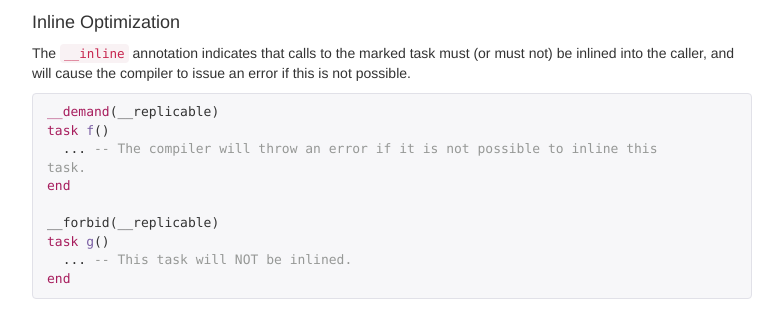
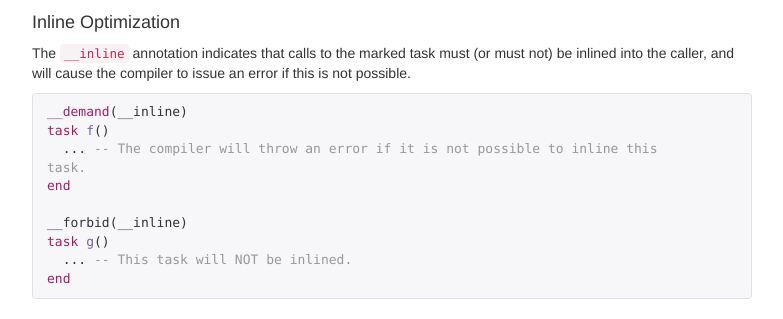
Before and after one commit to StanfordLegion/regent-lang.org, a Jekyll site: the page built from reference.md, in a window 1280 px wide and 900 px high, scrolled down 9456 px. Shown: the part 156-475 px from the top of the window, without its empty margins (248-1031 px from the left). Built offline with Jekyll 4.4.1, drawn with Linux system fonts in a browser that asks for light colours; nearby versions of some CDN libraries.

Commit message:
Fix typo.

```diff
--- a/reference.md
+++ b/reference.md
@@ -629,12 +629,12 @@ The `__inline` annotation indicates that calls to the marked task must
 to issue an error if this is not possible.
 
 {% highlight regent %}
-__demand(__replicable)
+__demand(__inline)
 task f()
   ... -- The compiler will throw an error if it is not possible to inline this task.
 end
 
-__forbid(__replicable)
+__forbid(__inline)
 task g()
   ... -- This task will NOT be inlined.
 end
```
